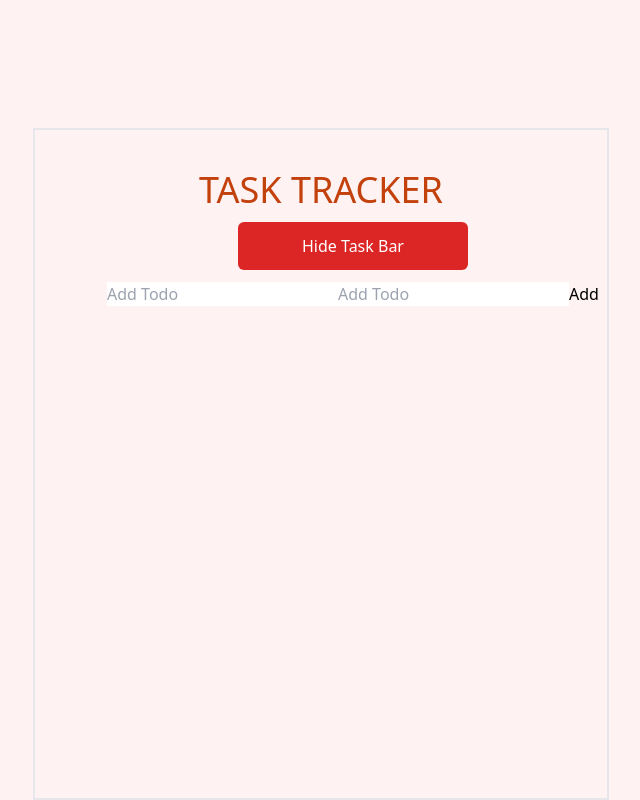
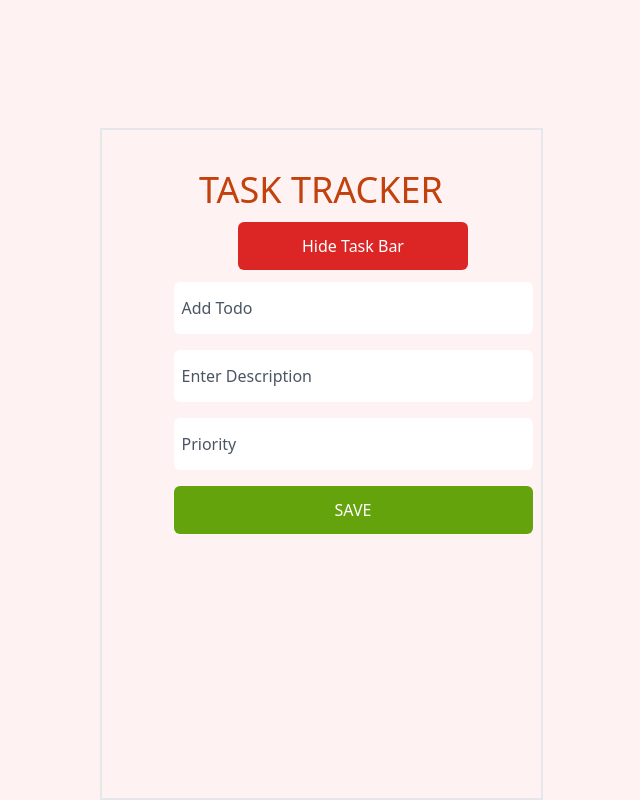
Before and after one commit to baharkose/toDoWithBackEnd, a React (Create React App) app: page / in a window 1280 px wide. Both pictures are taken after a click on the button "Show Task Bar". Shown: the whole page, without its empty margins (319-959 px from the left). Built offline with nearby package versions, Linux system fonts and the light colour scheme.

Commit message:
finished frontEnd

```diff
--- a/src/components/ToDoInput.jsx
+++ b/src/components/ToDoInput.jsx
@@ -1,40 +1,65 @@
 import React, { useState } from "react";
-import { useDispatch } from "react-redux";
-// burada tanımladığımız reducerımızı çağırdık. Add işlemi için
-import { addTodo } from "../features/todoReducer";
 
-const ToDoInput = () => {
-  const [text, setText] = useState("");
-  const dispatch = useDispatch();
+const FloatingLabelInput = ({ label, ...props }) => {
+  const [isFocused, setIsFocused] = useState(false);
+  const [value, setValue] = useState("");
 
-  const handleSubmit = (e) => {
-    e.preventDefault();
-    // sonra bir dispatch yayınladık ki state değişsin
-    dispatch(addTodo(text));
-    setText("");
+  const handleFocus = (e) => {
+    setIsFocused(true);
   };
 
-  console.log(text);
+  const handleBlur = (e) => {
+    if (e.target.value === "") {
+      setIsFocused(false);
+    }
+  };
+
+  const handleChange = (e) => {
+    setValue(e.target.value);
+  };
+
+  return (
+    <div className="relative">
+      <label
+        className={`absolute left-2 transition-all text-gray-600 ${
+          isFocused || value
+            ? "top-0 text-sm"
+            : "top-1/2 transform -translate-y-1/2"
+        }`}
+      >
+        {label}
+      </label>
+      <input
+        {...props}
+        className="pr-16 pl-16 pt-3 pb-3 rounded-md indent-2 pt-4"
+        onFocus={handleFocus}
+        onBlur={handleBlur}
+        onChange={handleChange}
+        value={value}
+      />
+    </div>
+  );
+};
+
+// Kullanımı:
+const ToDoInput = () => {
+  // Form submit ve diğer state'ler buraya...
+  const handleSubmit = () => {
+    console.log("is clicked");
+  };
 
   return (
     <>
-      <div className="">
-        <form onSubmit={handleSubmit}>
-
-          <input
-            type="Enter Title"
-            placeholder="Add Todo"
-            value={text}
-            onChange={(e) => setText(e.target.value)}
-          />
-          <input
-            type="Enter Title"
-            placeholder="Add Todo"
-            value={text}
-            onChange={(e) => setText(e.target.value)}
-          />
-          <button type="submit">Add</button>
-        </form>
+      <div className="flex flex-col justify-center gap-4">
+        <FloatingLabelInput label="Add Todo" placeholder=" " />
+        <FloatingLabelInput label="Enter Description" placeholder=" " />
+        <FloatingLabelInput label="Priority" placeholder=" " />
+        <button
+          onClick={handleSubmit}
+          className="bg-lime-600 pr-4 pl-4 pt-3 pb-3 text-white rounded-md"
+        >
+          SAVE
+        </button>
       </div>
     </>
   );
```
